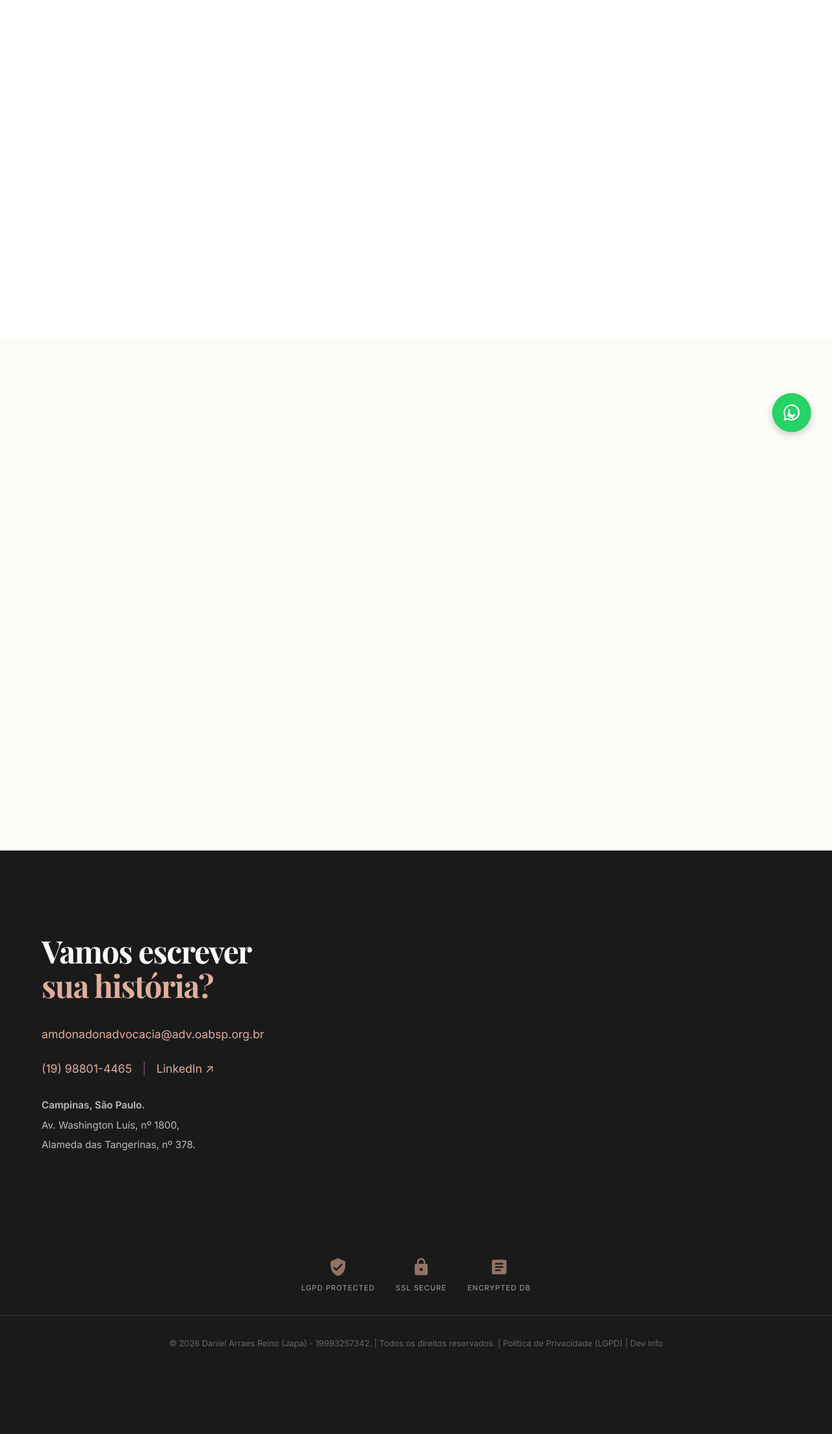
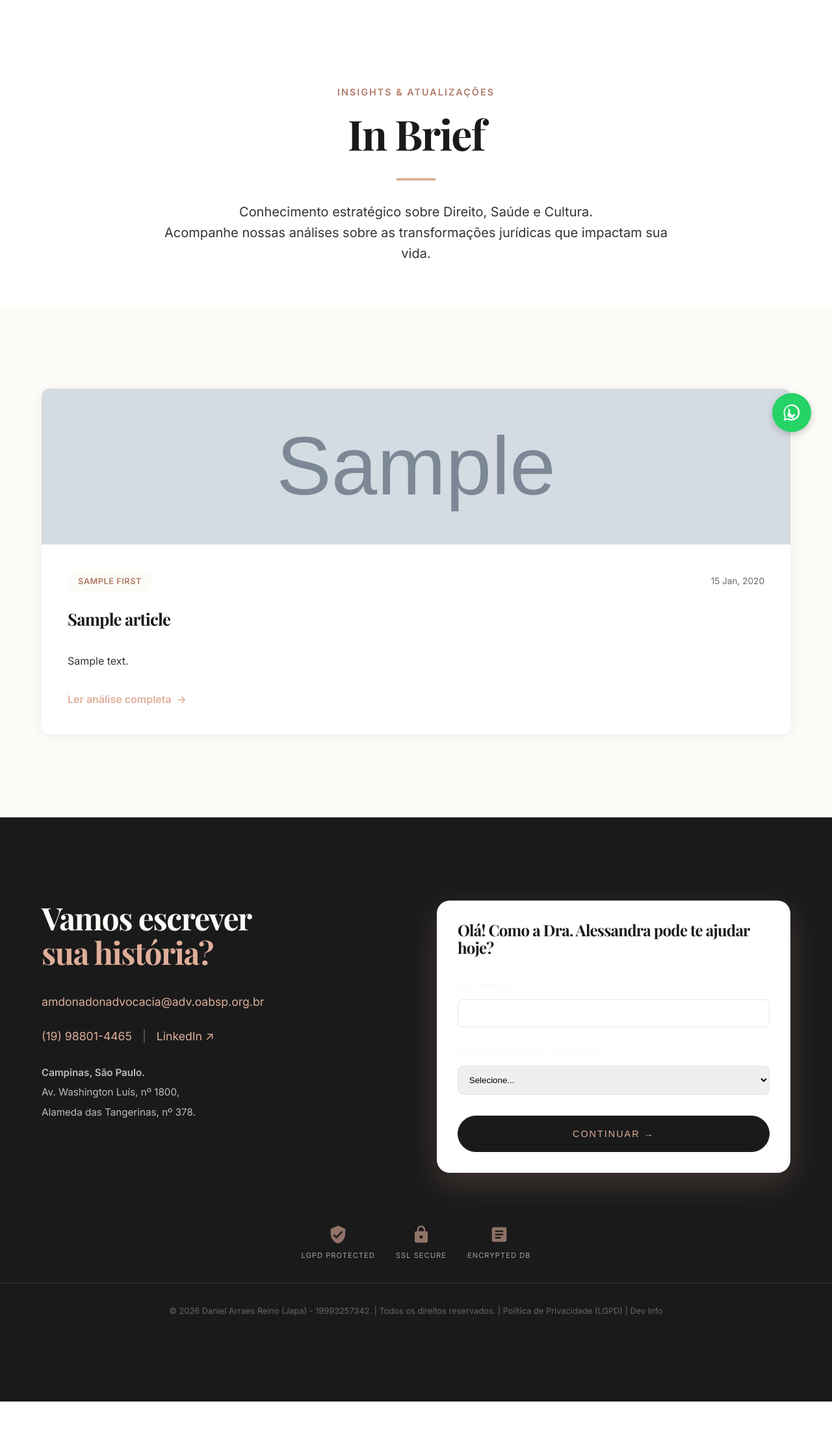
Before and after one commit to danielarraesreino/Alessandraadv, a Django app: template src/in_brief/templates/in_brief/article_list.html in a window 1280 px wide. Shown: the part 103-2310 px from the top of the page at 65% size. After the commit the page ends 2260 px from the top, so only its background shows below. Run offline with Django 5.2, Linux system fonts and the light colour scheme; the template is opened without the code that fills it: most values are stand-ins (such as "Sample title", 1, 10 or a date in 2020); grey boxes marked "Sample" are stand-in pictures; some libraries are stand-ins or nearby versions; some web fonts are replaced.

Commit message:
Fix: Remove hidden animation classes and fix form accessibility compliance

```diff
--- a/src/apps/intake/templates/intake/bot_fragment.html
+++ b/src/apps/intake/templates/intake/bot_fragment.html
@@ -1,21 +1,22 @@
 {% load static %}
-<div id="intake-bot" class="animate-fade-up"
-    style="background: white; padding: 2rem; border-radius: 20px; box-shadow: var(--shadow-elevated);">
+<div id="intake-bot" style="background: white; padding: 2rem; border-radius: 20px; box-shadow: var(--shadow-elevated);">
     <div id="bot-content">
         <h3 style="margin-bottom: 2rem; font-size: 1.5rem;">Olá! Como a Dra. Alessandra pode te ajudar hoje?</h3>
 
         <form hx-post="/api/intake/step-1/" hx-target="#bot-content" hx-swap="innerHTML" hx-ext="json-enc">
             {% csrf_token %}
             <div style="margin-bottom: 1.5rem;">
-                <label style="display: block; margin-bottom: 0.5rem; font-weight: 600;">Seu Nome:</label>
-                <input type="text" name="name" required
+                <label for="intake_name" style="display: block; margin-bottom: 0.5rem; font-weight: 600;">Seu
+                    Nome:</label>
+                <input type="text" id="intake_name" name="name" required autocomplete="name"
                     style="width: 100%; padding: 0.8rem; border: 1px solid var(--color-gray-light); border-radius: 8px;">
             </div>
 
             <div style="margin-bottom: 2rem;">
-                <label style="display: block; margin-bottom: 0.5rem; font-weight: 600;">Qual o assunto do seu
+                <label for="intake_case_type" style="display: block; margin-bottom: 0.5rem; font-weight: 600;">Qual o
+                    assunto do seu
                     caso?</label>
-                <select name="case_type" required
+                <select id="intake_case_type" name="case_type" required autocomplete="off"
                     style="width: 100%; padding: 0.8rem; border: 1px solid var(--color-gray-light); border-radius: 8px;">
                     <option value="">Selecione...</option>
                     <option value="LIPEDEMA">Lipedema / Saúde</option>
--- a/src/in_brief/templates/in_brief/article_list.html
+++ b/src/in_brief/templates/in_brief/article_list.html
@@ -13,8 +13,7 @@
         <!-- Header Section -->
         <section class="section-full section-white"
             style="padding-top: 8rem; padding-bottom: 4rem; width: 100%; display: flex; justify-content: center;">
-            <div class="container-fluid animate-fade-up"
-                style="text-align: center; max-width: 1200px; width: 100%; margin: 0 auto;">
+            <div class="container-fluid" style="text-align: center; max-width: 1200px; width: 100%; margin: 0 auto;">
                 <span
                     style="color: var(--color-salmon-dark); letter-spacing: 2px; font-size: 0.9rem; text-transform: uppercase; font-weight: 600;">Insights
                     & Atualizações</span>
@@ -27,8 +26,6 @@
                     Conhecimento estratégico sobre Direito, Saúde e Cultura. <br>
                     Acompanhe nossas análises sobre as transformações jurídicas que impactam sua vida.
                 </p>
-                <p style="font-size: 0.8rem; color: red; margin-top: 1rem;">DEBUG: Total Articles: {{ debug_count }} |
-                    Variable: {{ articles }}</p>
             </div>
         </section>
 
@@ -37,7 +34,7 @@
             <div class="container-fluid">
                 <div style="display: grid; grid-template-columns: repeat(auto-fit, minmax(350px, 1fr)); gap: 3rem;">
                     {% for article in articles %}
-                    <article class="animate-fade-up"
+                    <article
                         style="background: white; border-radius: 12px; overflow: hidden; box-shadow: 0 4px 20px rgba(0,0,0,0.05); transition: all 0.3s ease; display: flex; flex-direction: column;">
 
                         {% if article.image %}
```
